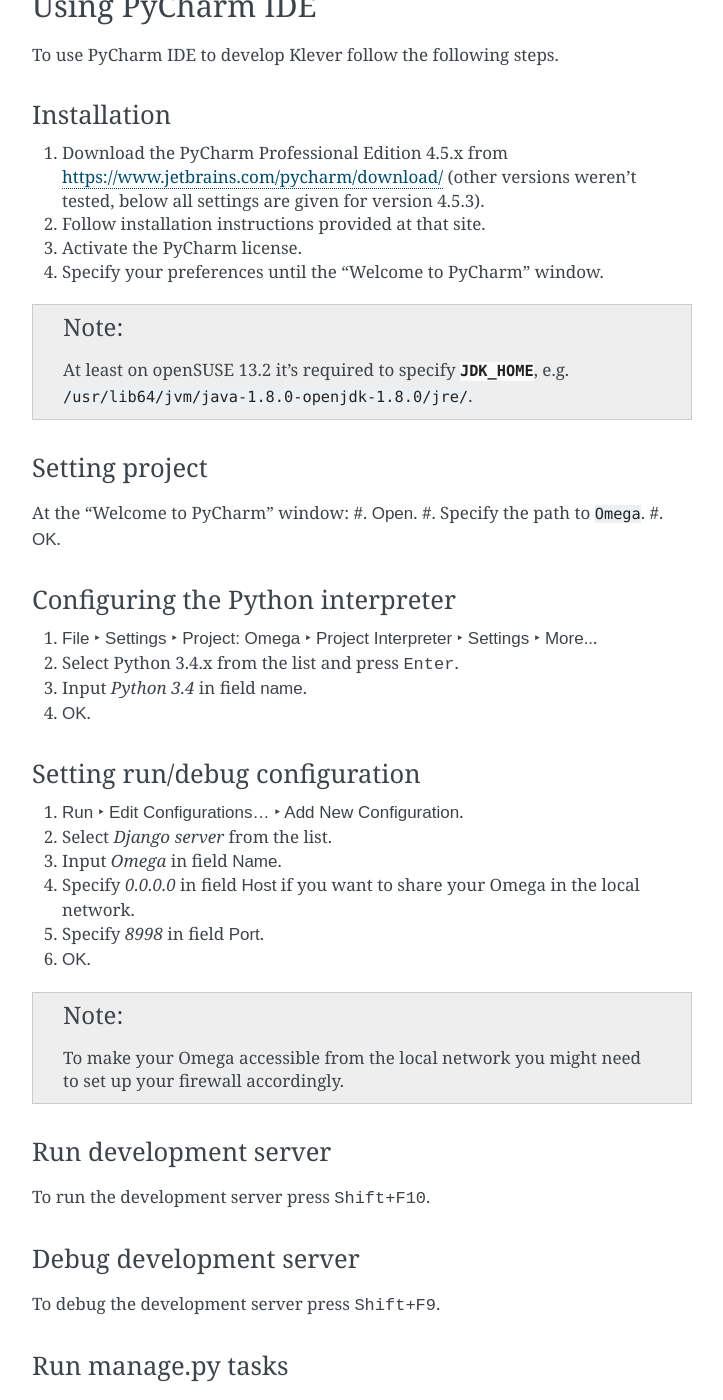
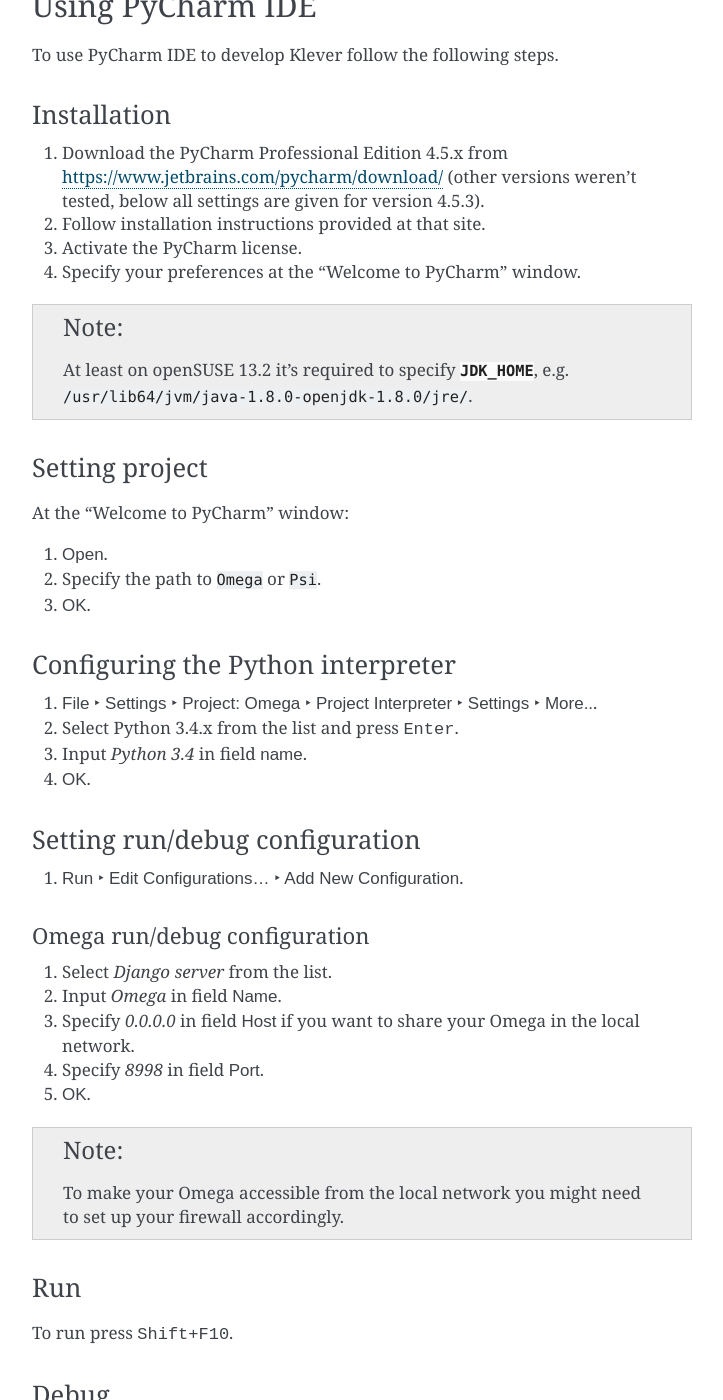
Before and after one commit to ldv-klever/klever, a Sphinx documentation site: the page built from docs/dev.rst, in a window 1280 px wide and 1400 px high, scrolled down 945 px. Shown: the whole window, without its empty margins (388-1111 px from the left). Built offline with Sphinx 7.4.7, drawn with Linux system fonts in a browser that asks for light colours; some of the changed text lies outside the part shown.

Commit message:
Further split of Omega and general documentation
Some misprints are fixed as well.

```diff
--- a/docs/dev.rst
+++ b/docs/dev.rst
@@ -44,16 +44,18 @@
    weren't tested, below all settings are given for version 4.5.3).
 #. Follow installation instructions provided at that site.
 #. Activate the PyCharm license.
-#. Specify your preferences until the "Welcome to PyCharm" window.
+#. Specify your preferences at the "Welcome to PyCharm" window.
 
 .. note:: At least on openSUSE 13.2 it's required to specify :envvar:`JDK_HOME`, e.g.
           :file:`/usr/lib64/jvm/java-1.8.0-openjdk-1.8.0/jre/`.
 
 Setting project
 ^^^^^^^^^^^^^^^
+
 At the "Welcome to PyCharm" window:
+
 #. :menuselection:`Open`.
-#. Specify the path to :file:`Omega`.
+#. Specify the path to :file:`Omega` or :file:`Psi`.
 #. :menuselection:`OK`.
 
 Configuring the Python interpreter
@@ -68,6 +70,10 @@
 ^^^^^^^^^^^^^^^^^^^^^^^^^^^^^^^
 
 #. :menuselection:`Run --> Edit Configurations... --> Add New Configuration`.
+
+Omega run/debug configuration
+"""""""""""""""""""""""""""""
+
 #. Select *Django server* from the list.
 #. Input *Omega* in field :guilabel:`Name`.
 #. Specify *0.0.0.0* in field :guilabel:`Host` if you want to share your Omega in the local network.
@@ -76,23 +82,23 @@
 
 .. note:: To make your Omega accessible from the local network you might need to set up your firewall accordingly.
 
-Run development server
-^^^^^^^^^^^^^^^^^^^^^^
+Run
+^^^
 
-To run the development server press :kbd:`Shift+F10`.
+To run press :kbd:`Shift+F10`.
 
-Debug development server
-^^^^^^^^^^^^^^^^^^^^^^^^
+Debug
+^^^^^
 
-To debug the development server press :kbd:`Shift+F9`.
+To debug press :kbd:`Shift+F9`.
 
-Run manage.py tasks
-^^^^^^^^^^^^^^^^^^^
+Run Omega manage.py tasks
+^^^^^^^^^^^^^^^^^^^^^^^^^
 
 To run manage.py tasks:
 
 #. :menuselection:`Tools --> Run manage.py Task...`.
-#. Some manage.py tasks are described in the :ref:`install` section.
+#. Some manage.py tasks are described in the :ref:`omega-install` section.
 
 Additional documentation
 ^^^^^^^^^^^^^^^^^^^^^^^^
--- a/docs/install.rst
+++ b/docs/install.rst
@@ -11,6 +9,8 @@
     $ make -C docs html
 
 #. Find the generated documenation index in :file:`docs/_build/index.html`.
+
+.. _omega-install:
 
 Omega installation
 ------------------
```
Also changed, not shown: other parts of docs/install.rst (+0 -2 lines).
